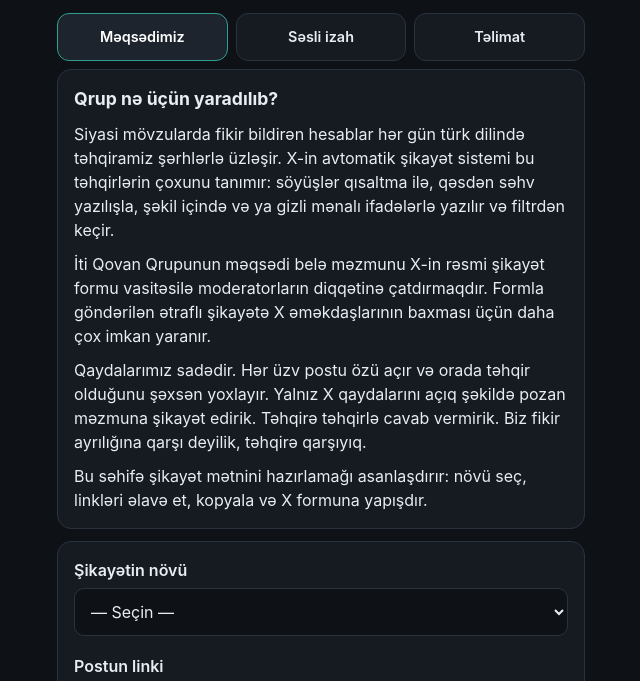
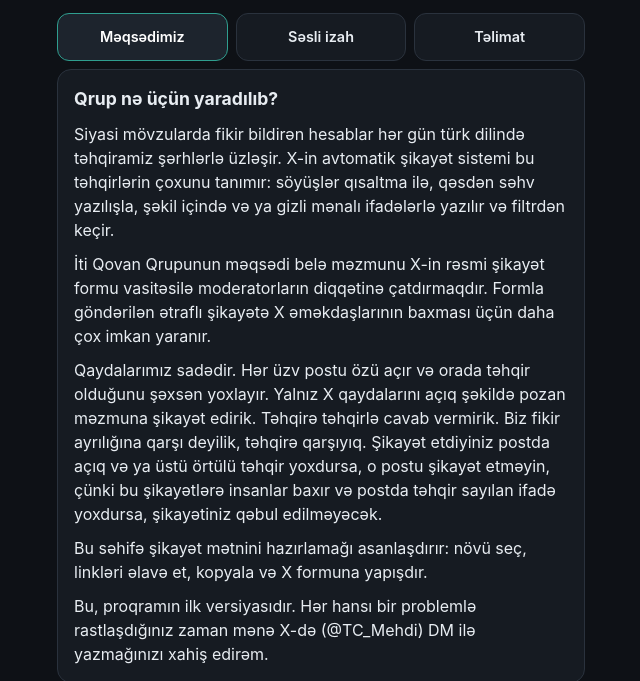
Before and after one commit to mekhti/mekhti.github.io, a plain HTML site: page index.html in a window 1280 px wide. Both pictures are taken after a click on the button "Məqsədimiz". Shown: the part 94-775 px from the top of the page, without its empty margins (319-959 px from the left). Drawn offline with Linux system fonts and the light colour scheme.

Commit message:
Fix purpose text wording and sync page
Correct inverted logic in the warning, add comma, use 'DM ilə'. Remove handle and email from TTS source; page keeps the X handle only.

Co-Authored-By: Claude Opus 5.5 <noreply@anthropic.com>
Claude-Session: https://claude.ai/code/session_011THV4GXYLeGV3pZ3SRjWEX

```diff
--- a/index.html
+++ b/index.html
@@ -152,8 +152,9 @@
     <h2>Qrup nə üçün yaradılıb?</h2>
     <p>Siyasi mövzularda fikir bildirən hesablar hər gün türk dilində təhqiramiz şərhlərlə üzləşir. X-in avtomatik şikayət sistemi bu təhqirlərin çoxunu tanımır: söyüşlər qısaltma ilə, qəsdən səhv yazılışla, şəkil içində və ya gizli mənalı ifadələrlə yazılır və filtrdən keçir.</p>
     <p>İti Qovan Qrupunun məqsədi belə məzmunu X-in rəsmi şikayət formu vasitəsilə moderatorların diqqətinə çatdırmaqdır. Formla göndərilən ətraflı şikayətə X əməkdaşlarının baxması üçün daha çox imkan yaranır.</p>
-    <p>Qaydalarımız sadədir. Hər üzv postu özü açır və orada təhqir olduğunu şəxsən yoxlayır. Yalnız X qaydalarını açıq şəkildə pozan məzmuna şikayət edirik. Təhqirə təhqirlə cavab vermirik. Biz fikir ayrılığına qarşı deyilik, təhqirə qarşıyıq.</p>
+    <p>Qaydalarımız sadədir. Hər üzv postu özü açır və orada təhqir olduğunu şəxsən yoxlayır. Yalnız X qaydalarını açıq şəkildə pozan məzmuna şikayət edirik. Təhqirə təhqirlə cavab vermirik. Biz fikir ayrılığına qarşı deyilik, təhqirə qarşıyıq. Şikayət etdiyiniz postda açıq və ya üstü örtülü təhqir yoxdursa, o postu şikayət etməyin, çünki bu şikayətlərə insanlar baxır və postda təhqir sayılan ifadə yoxdursa, şikayətiniz qəbul edilməyəcək.</p>
     <p>Bu səhifə şikayət mətnini hazırlamağı asanlaşdırır: növü seç, linkləri əlavə et, kopyala və X formuna yapışdır.</p>
+    <p>Bu, proqramın ilk versiyasıdır. Hər hansı bir problemlə rastlaşdığınız zaman mənə X-də (@TC_Mehdi) DM ilə yazmağınızı xahiş edirəm.</p>
   </section>
 
   <!-- 5.2 Audio of the purpose text -->
```
Also changed, not shown: tools/purpose_az.txt.
